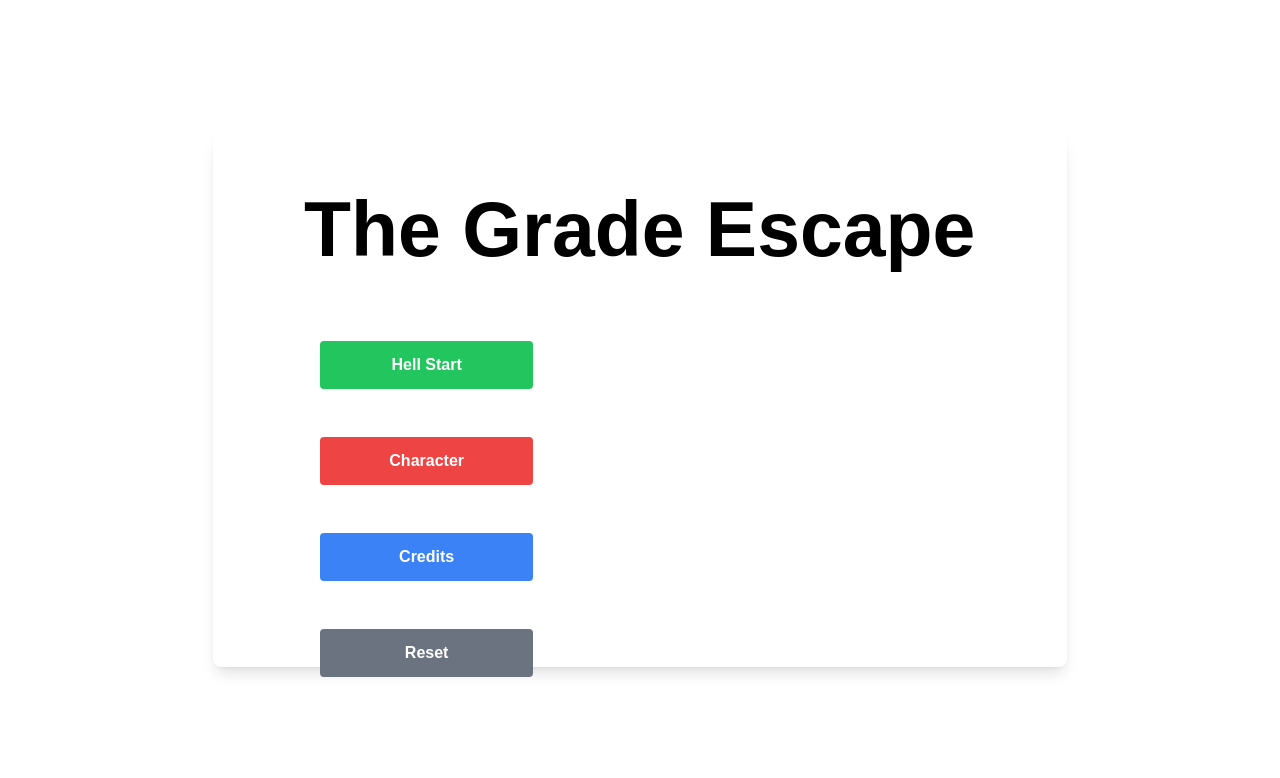
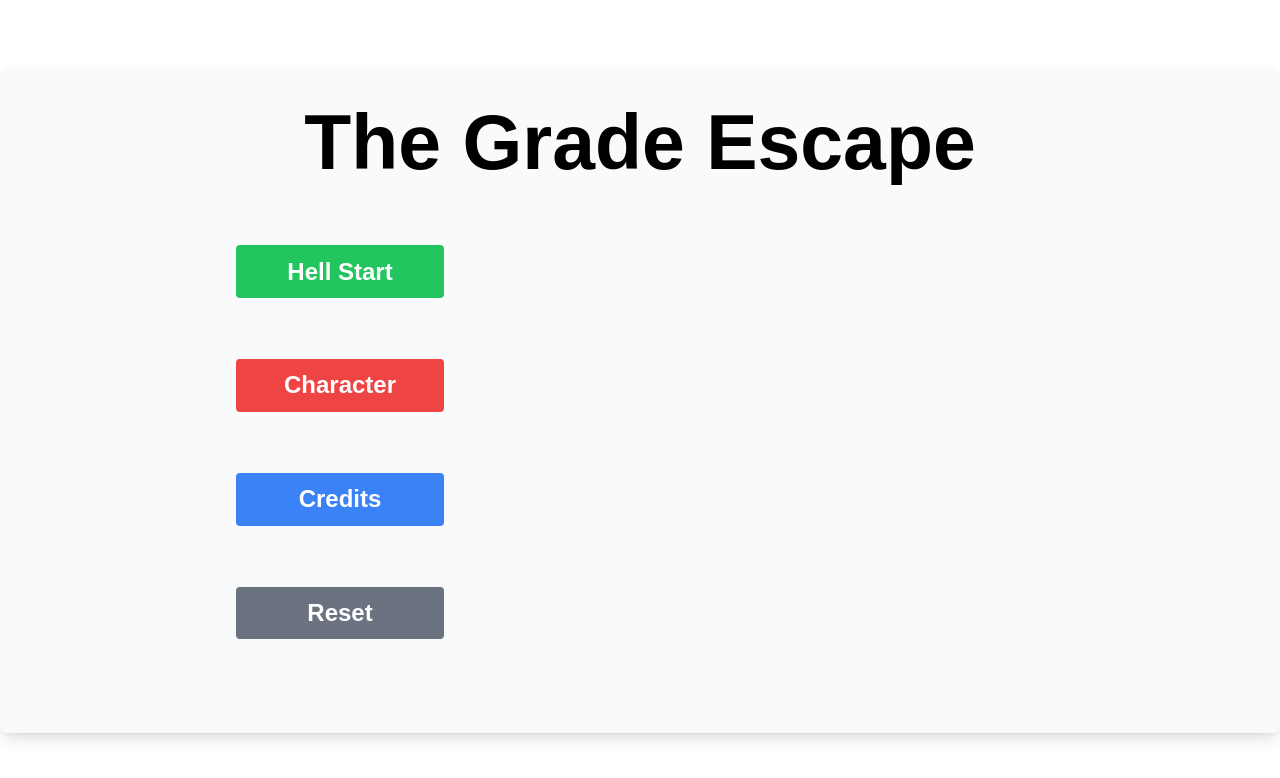
Before and after one commit to mt1516/TheGradeEscape, a Next.js app: page / in a window 1280 px wide. Shown: the top 778 px of the page. Built offline with nearby package versions, Linux system fonts and the light colour scheme.

Commit message:
Fix main menu ui

```diff
--- a/app/(main)/(main-menu)/page.tsx
+++ b/app/(main)/(main-menu)/page.tsx
@@ -5,37 +5,41 @@ import { resetStorage } from '@/app/game/storage';
 
 export default function Home() {
   return (
-    <div className='flex flex-row justify-center items-center h-screen w-screen'>
-      <div className="bg-white rounded-lg shadow-lg w-8/12 h-4/6">
-        <h1 className="text-7xl font-bold text-center my-12 p-3 animate-[title_0.7s_linear_infinite] text-black">The Grade Escape</h1>
-        <div className="grid grid-cols-1 gap-4 w-3/6 relative">
-          <div className="flex flex-row justify-center my-4">
+    <div className='contianer flex flex-row justify-center items-center h-screen w-screen'>
+      <div className="container flex flex-col bg-gray-50 rounded-lg shadow-lg h-5/6 p-10">
+        <h1 className="container text-7xl font-bold text-center h-1/6 animate-[title_0.7s_linear_infinite] text-black">The Grade Escape</h1>
+        <div className="container flex flex-col h-5/6 w-full justify-center">
+        <div className="container flex flex-col h-5/6 w-1/2 justify-self-start items-center">
+          <div className="grid grid-rows-4 gap-12 w-1/2 h-full justify-center">
+            <div className="container h-4/5 w-52 flex flex-row justify-center">
               <Link
-              className="w-3/6 font-bold py-3 px-4 rounded text-center bg-green-500 hover:bg-green-600 text-white "
+                className="w-full h-full font-bold rounded text-center content-center text-2xl bg-green-500 hover:bg-green-600 text-white "
                 href="/game-level">
                 Hell Start
               </Link>
             </div>
-          <div className="flex flex-row justify-center my-4">
+            <div className="container h-4/5 w-52 flex flex-row justify-center">
               <Link
-              className="w-3/6 font-bold py-3 px-4 rounded text-center bg-red-500 hover:bg-red-600 text-white"
+                className="w-full h-full font-bold rounded text-center content-center text-2xl bg-red-500 hover:bg-red-600 text-white"
                 href="/character">
                 Character
               </Link>
             </div>
-          <div className="flex flex-row justify-center my-4">
+            <div className="container h-4/5 w-52 flex flex-row justify-center">
               <Link
-              className="w-3/6 font-bold py-3 px-4 rounded text-center bg-blue-500 hover:bg-blue-600 text-white"
+                className="w-full h-full font-bold rounded text-center content-center text-2xl bg-blue-500 hover:bg-blue-600 text-white"
                 href="/credits">
                 Credits
               </Link>
             </div>
-          <div className="flex flex-row justify-center my-4">
-            <button className="w-3/6 font-bold py-3 px-4 rounded text-center bg-gray-500 hover:bg-gray-600 text-white"
+            <div className="container h-4/5 w-52 flex flex-row justify-center">
+              <button className="w-full h-full font-bold rounded text-center content-center text-2xl bg-gray-500 hover:bg-gray-600 text-white"
                 onClick={resetStorage}>
                 Reset
               </button>
             </div>
+          </div>
+
           {/* <div className="flex flex-row justify-center">
             <div className="text-black">
               V.I
@@ -44,5 +48,6 @@ export default function Home() {
         </div>
         </div>
       </div>
+    </div>
   );
 }
```
Lines whose indentation alone changed are shown as unchanged.
